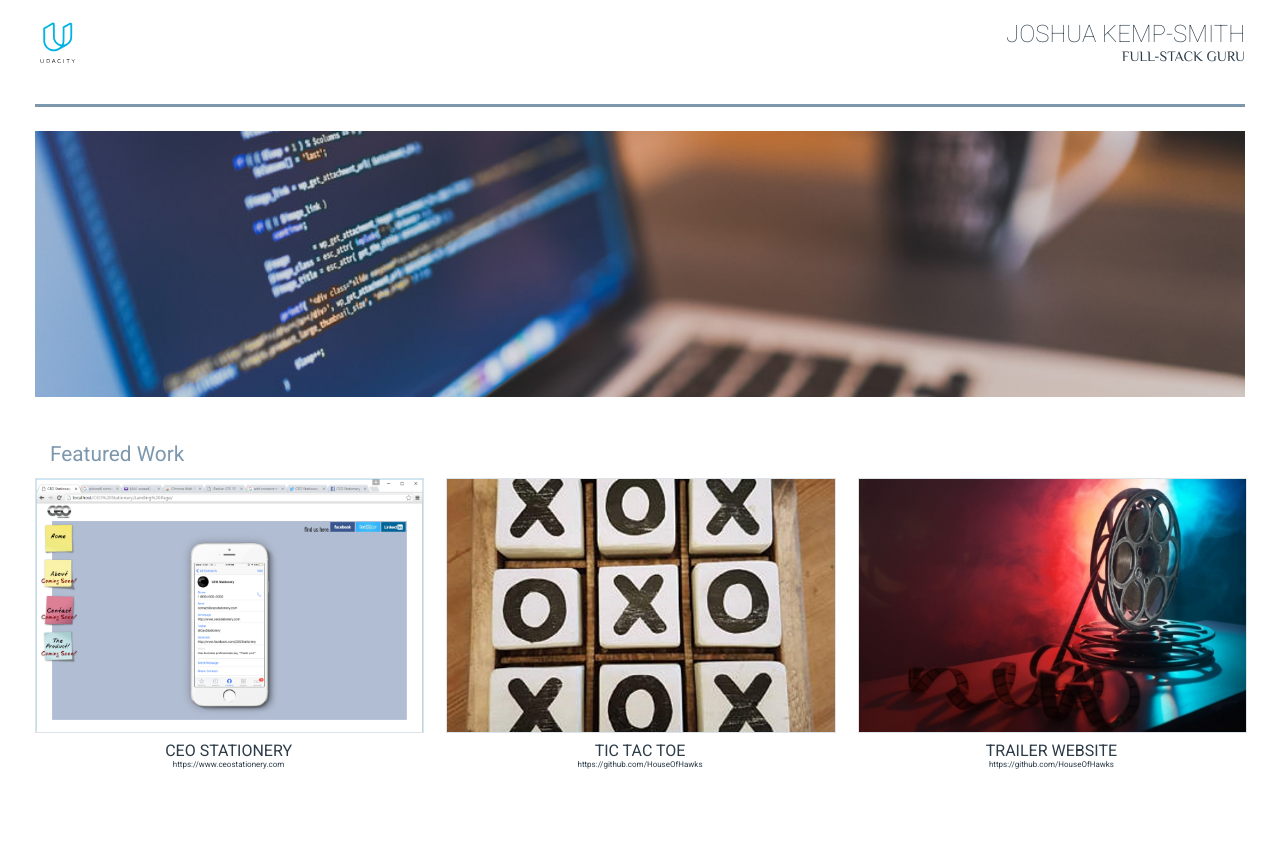
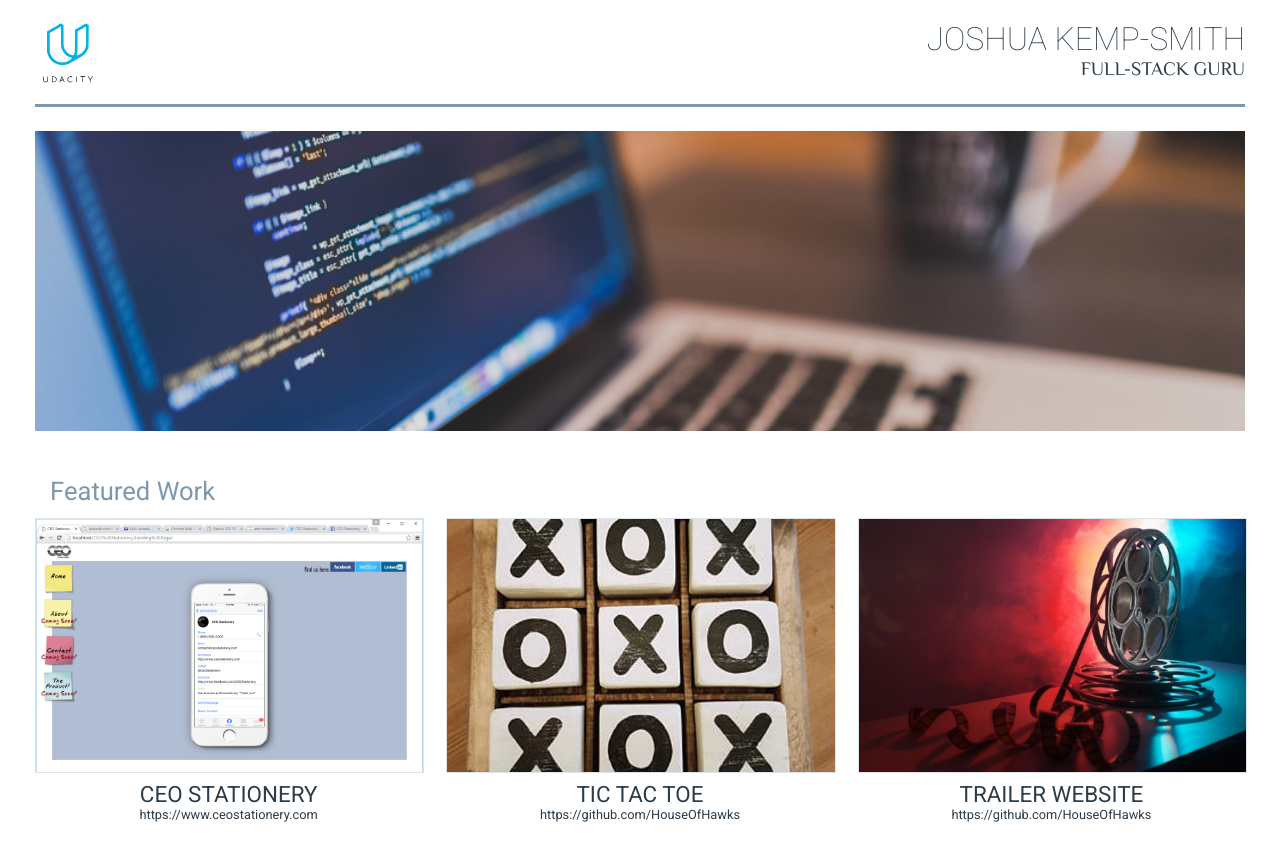
Before and after one commit to HouseOfHawks/HouseOfHawks.github.io, a plain HTML site: page index.html in a window 1280 px wide. Before the commit the page ends 800 px from the top, so only its background shows below. Drawn offline with Linux system fonts and the light colour scheme.

Commit message:
Added breakpoints for (min-width: 640px) and (min-width: 780px) for (orientation: landscape)

```diff
--- a/css/responsive.css
+++ b/css/responsive.css
@@ -235,3 +235,71 @@
 		font-size: .5em;
 	}
 }
+
+@media screen and (min-width: 640px) and (orientation: landscape) {
+	header {
+		min-height: 60px;
+	}
+
+	#udacity-logo {
+		height: 55px;
+	}
+
+	h1 {
+		font-size: 1.6em;
+	}
+
+	h5 {
+		font-size: 1em;
+	}
+
+	#cover-img-container {
+		min-height: 245px;
+	}
+
+	h3 {
+		font-size: 1.4em;
+	}
+
+	h2 {
+		font-size: 1.2em;
+	}
+
+	figcaption p {
+		font-size: .6em;
+	}
+}
+
+@media screen and (min-width: 780px) and (orientation: landscape) {
+	header {
+		min-height: 70px;
+	}
+
+	#udacity-logo {
+		height: 65px;
+	}
+
+	h1 {
+		font-size: 2em;
+	}
+
+	h5 {
+		font-size: 1.2em;
+	}
+
+	#cover-img-container {
+		min-height: 300px;
+	}
+
+	h3 {
+		font-size: 1.6em;
+	}
+
+	h2 {
+		font-size: 1.4em;
+	}
+
+	figcaption p {
+		font-size: .8em;
+	}
+}
```
